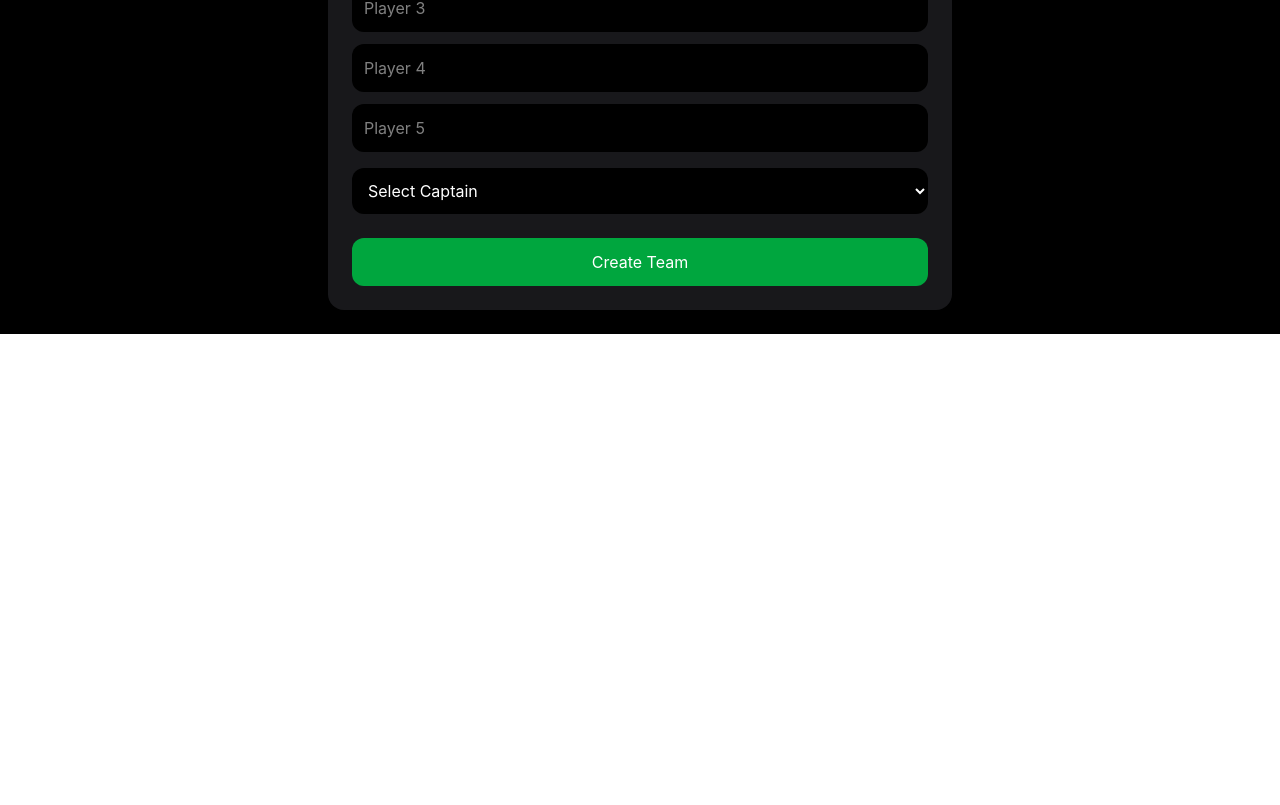
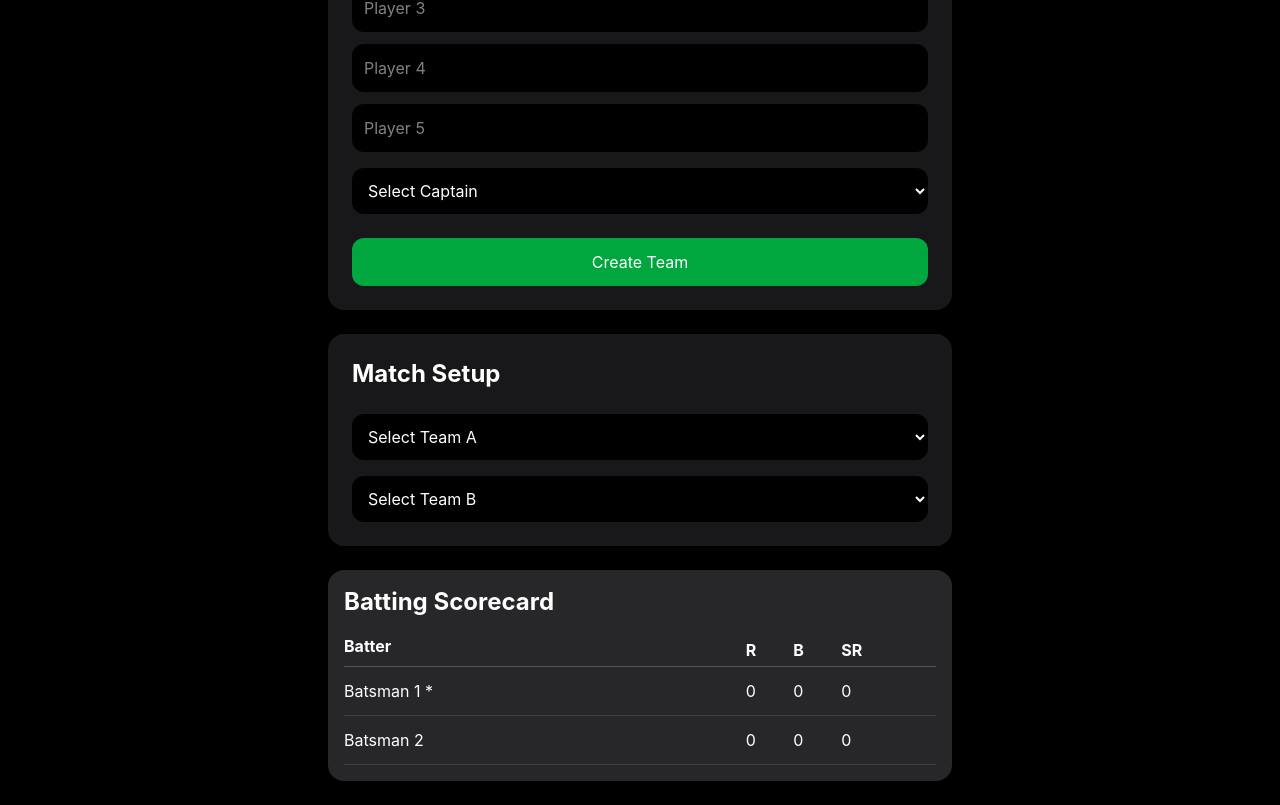
Before and after one commit to Ritik-453/gully-cricket-dashboard, a React (Vite) app: page / in a window 1280 px wide. Shown: the part 976-1781 px from the top of the page. Before the commit the page ends 1310 px from the top, so only its background shows below. Built offline with nearby package versions, Linux system fonts and the light colour scheme.

Commit message:
Added Batting ScoreBoard

```diff
--- a/src/App.jsx
+++ b/src/App.jsx
@@ -6,6 +6,8 @@ import MatchControls from "./components/MatchControls"
 import BallHistory from "./components/BallHistory"
 import FallOfWickets from "./components/FallOfWickets"
 import CreateTeam from "./pages/CreateTeam"
+import MatchSetup from "./components/MatchSetup"
+import BattingScorecard from "./components/BattingScorecard"
 
 export default function App() {
 
@@ -15,22 +17,47 @@ export default function App() {
   const [freeHit, setFreeHit] = useState(false)
   const [history, setHistory] = useState([])
   const [fallOfWickets, setFallOfWickets] = useState([])
+  const [teams, setTeams] = useState([])
+  const [teamA, setTeamA] = useState(null)
+  const [teamB, setTeamB] = useState(null)
 
-  const addRuns = (runs) => {
+const addRuns = (runs) => {
 
     setScore(prev => prev + runs)
+
     setBalls(prev => prev + 1)
 
     setHistory(prev => [...prev, runs])
+
+    setBatters(prev => {
+
+      const updated = [...prev]
+
+      updated[currentStriker].runs += runs
+
+      updated[currentStriker].balls += 1
+
+      return updated
+    })
+
+    if (
+      runs === 1 ||
+      runs === 3
+    ) {
+      setCurrentStriker(prev =>
+        prev === 0 ? 1 : 0
+      )
+    }
 
     if (freeHit) {
       setFreeHit(false)
     }
   }
 
-  const addWicket = () => {
+const addWicket = () => {
 
     if (freeHit) {
+
       alert("Cannot get out on Free Hit!")
 
       setBalls(prev => prev + 1)
@@ -43,6 +70,7 @@ export default function App() {
     }
 
     const newWicket = wickets + 1
+
     const wicketInfo =
       `${score}/${newWicket} (${Math.floor(balls / 6)}.${balls % 6})`
 
@@ -56,6 +84,19 @@ export default function App() {
       ...prev,
       wicketInfo,
     ])
+
+    setBatters(prev => {
+
+      const updated = [...prev]
+
+      updated[currentStriker] = {
+        name: `Batsman ${newWicket + 2}`,
+        runs: 0,
+        balls: 0,
+      }
+
+      return updated
+    })
   }
 
   const addWide = () => {
@@ -76,6 +117,26 @@ export default function App() {
   const overs =
     `${Math.floor(balls / 6)}.${balls % 6}`
 
+  const addTeam = (team) => {
+    setTeams(prev => [...prev, team])
+  }
+
+  const [batters, setBatters] = useState([
+    {
+      name: "Batsman 1",
+      runs: 0,
+      balls: 0,
+    },
+    {
+      name: "Batsman 2",
+      runs: 0,
+      balls: 0,
+    },
+  ])
+
+  const [currentStriker, setCurrentStriker] =
+    useState(0)
+
   return (
     <div className="min-h-screen bg-black text-white">
       <Navbar />
@@ -87,6 +148,7 @@ export default function App() {
           wickets={wickets}
           overs={overs}
           freeHit={freeHit}
+          teamA={teamA}
         />
 
         <MatchControls
@@ -102,7 +164,18 @@ export default function App() {
           fallOfWickets={fallOfWickets}
         />
 
-        <CreateTeam />
+        <CreateTeam addTeam={addTeam} />
+
+        <MatchSetup
+          teams={teams}
+          setTeamA={setTeamA}
+          setTeamB={setTeamB}
+        />
+
+        <BattingScorecard
+          batters={batters}
+          currentStriker={currentStriker}
+        />
 
       </div>
     </div>
--- /dev/null
+++ b/src/components/BattingScorecard.jsx
@@ -0,0 +1,72 @@
+export default function BattingScorecard({
+  batters,
+  currentStriker,
+}) {
+
+  return (
+    <div className="bg-zinc-800 p-4 rounded-2xl mt-6">
+
+      <h2 className="text-2xl font-bold mb-4">
+        Batting Scorecard
+      </h2>
+
+      <table className="w-full">
+
+        <thead>
+          <tr className="text-left border-b border-zinc-600">
+            <th className="pb-2">Batter</th>
+            <th>R</th>
+            <th>B</th>
+            <th>SR</th>
+          </tr>
+        </thead>
+
+        <tbody>
+
+          {
+            batters.map((batter, index) => {
+
+              const strikeRate =
+                batter.balls > 0
+                  ? (
+                      (batter.runs /
+                        batter.balls) *
+                      100
+                    ).toFixed(1)
+                  : 0
+
+              return (
+                <tr
+                  key={index}
+                  className="border-b border-zinc-700"
+                >
+
+                  <td className="py-3">
+
+                    {batter.name}
+
+                    {
+                      currentStriker === index &&
+                      " *"
+                    }
+
+                  </td>
+
+                  <td>{batter.runs}</td>
+
+                  <td>{batter.balls}</td>
+
+                  <td>{strikeRate}</td>
+
+                </tr>
+              )
+            })
+          }
+
+        </tbody>
+
+      </table>
+
+    </div>
+  )
+}
--- /dev/null
+++ b/src/components/MatchSetup.jsx
@@ -0,0 +1,72 @@
+export default function MatchSetup({
+  teams,
+  setTeamA,
+  setTeamB,
+}) {
+
+  return (
+    <div className="bg-zinc-900 p-6 rounded-2xl mt-6">
+
+      <h2 className="text-2xl font-bold mb-6">
+        Match Setup
+      </h2>
+
+      <div className="space-y-4">
+
+        <select
+          onChange={(e) =>
+            setTeamA(
+              JSON.parse(e.target.value)
+            )
+          }
+          className="w-full p-3 rounded-xl bg-black"
+        >
+
+          <option>
+            Select Team A
+          </option>
+
+          {
+            teams.map((team, index) => (
+              <option
+                key={index}
+                value={JSON.stringify(team)}
+              >
+                {team.teamName}
+              </option>
+            ))
+          }
+
+        </select>
+
+        <select
+          onChange={(e) =>
+            setTeamB(
+              JSON.parse(e.target.value)
+            )
+          }
+          className="w-full p-3 rounded-xl bg-black"
+        >
+
+          <option>
+            Select Team B
+          </option>
+
+          {
+            teams.map((team, index) => (
+              <option
+                key={index}
+                value={JSON.stringify(team)}
+              >
+                {team.teamName}
+              </option>
+            ))
+          }
+
+        </select>
+
+      </div>
+
+    </div>
+  )
+}
--- a/src/components/ScoreBoard.jsx
+++ b/src/components/ScoreBoard.jsx
@@ -3,11 +3,12 @@ export default function ScoreBoard({
   wickets,
   overs,
   freeHit,
+  teamA,
 }) {
   return (
     <div className="bg-zinc-800 p-6 rounded-2xl shadow-xl mt-6">
       <h2 className="text-3xl font-bold">
-        Thunder Warriors
+        {teamA?.teamName || "Select Team"}
       </h2>
 
       <div className="mt-4 text-5xl font-extrabold">
--- a/src/pages/CreateTeam.jsx
+++ b/src/pages/CreateTeam.jsx
@@ -1,6 +1,8 @@
 import { useState } from "react"
 
-export default function CreateTeam() {
+export default function CreateTeam({
+    addTeam,
+}) {
 
   const [teamName, setTeamName] = useState("")
   const [players, setPlayers] = useState([
@@ -33,7 +35,7 @@ export default function CreateTeam() {
       captain,
     }
 
-    console.log(team)
+    addTeam(team)
 
     alert("Team Created!")
   }
```
